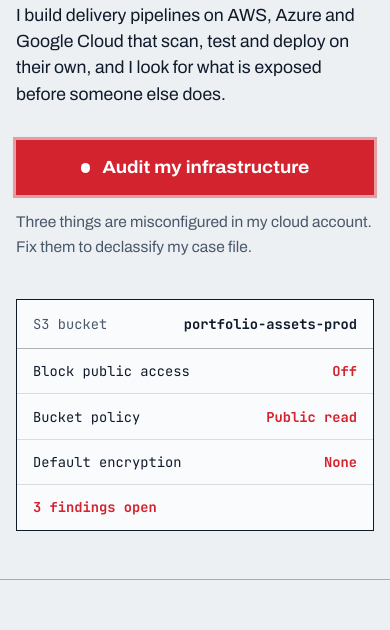
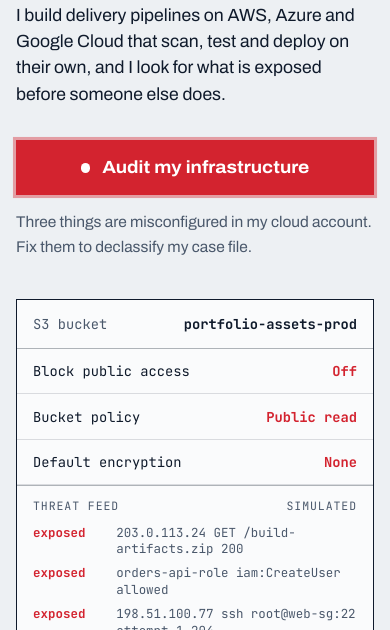
Before and after one commit to malikabdulhayee/portfolio, a website: page site/index.html in a window 390 px wide. Shown: the part 214-844 px from the top of the page. Drawn offline with Linux system fonts and the light colour scheme.

Commit message:
Secure re-skin and threat feed

```diff
--- a/scripts/check-site.js
+++ b/scripts/check-site.js
@@ -66,6 +66,12 @@ scenarios.forEach((s) => {
   if (!new RegExp('data-case="' + s.id + '"').test(html)) fail(s.id + ': no case-file row in index.html');
 });
 if (scenarios.filter((s) => !s.bonus).length < 3) fail('need at least 3 core scenarios');
+scenarios.filter((s) => !s.bonus).forEach((s) => {
+  if (!s.feed || !s.feed.open || !s.feed.fixed) fail(s.id + ': core scenario needs feed.open and feed.fixed (hero threat feed)');
+});
+['teaser-feed', 'teaser-foot', 'hint-caption'].forEach((id) => {
+  if (!ids.has(id)) fail('missing #' + id + ' (the hero card and hint text the game updates)');
+});
 
 // 8. Security header file must agree with the page
 const headers = fs.readFileSync(path.join(__dirname, '..', 'customHttp.yml'), 'utf8');
--- a/site/css/styles.css
+++ b/site/css/styles.css
@@ -34,6 +34,7 @@
   --signal: #d3232f;
   --signal-dark: #a81822;
   --ok: #0b7a4b;
+  --ok-dark: #075c38;
   --focus: #1d5fd1;
 
   --aws: #c47a00;
@@ -178,6 +179,19 @@ html:not(.js) .nav-audit, html:not(.js) .hint { display: none; }
 @keyframes flag { from { color: var(--slate); } to { color: var(--signal); } }
 .teaser-foot { padding: 0.7rem 1rem; color: var(--signal); font-weight: 700; }
 /* the hero card follows the game: fixed settings turn green on the page itself */
+/* when the audit passes, the whole site re-skins from alert red to secure green */
+html.is-secure { --signal: var(--ok); --signal-dark: var(--ok-dark); }
+html.is-secure .hint { animation: none; }
+.feed { border-top: 1px solid var(--rule-strong); padding: 0.7rem 1rem 0.8rem; }
+.feed-head { display: flex; justify-content: space-between; gap: 1rem; color: var(--slate); font-size: 0.72rem; text-transform: uppercase; letter-spacing: 0.08em; }
+.feed-lines { margin-top: 0.55rem; display: grid; gap: 0.45rem; }
+.feed-line { display: flex; gap: 0.6rem; align-items: baseline; font-size: 0.78rem; line-height: 1.35; }
+.feed-mark { flex: none; min-width: 4.6rem; font-weight: 700; }
+.feed-text { color: var(--slate); overflow-wrap: anywhere; }
+.feed-line.is-open .feed-mark { color: #d3232f; }
+.feed-line.is-blocked .feed-mark { color: var(--ok); }
+.feed-line.is-new { animation: blocked 0.9s ease; }
+@keyframes blocked { from { background: rgba(11, 122, 75, 0.22); } to { background: transparent; } }
 .teaser.is-fixed .teaser-rows b { color: var(--ok); animation: none; }
 .teaser.is-clear { border-color: var(--ok); }
 .teaser.is-clear .teaser-foot { color: var(--ok); }
--- a/site/index.html
+++ b/site/index.html
@@ -42,7 +42,7 @@
           <p class="lede">I build delivery pipelines on AWS, Azure and Google Cloud that scan, test and deploy on their own, and I look for what is exposed before someone else does.</p>
           <div class="hint-block">
             <button type="button" class="hint" id="open-audit" data-open-audit>Audit my infrastructure</button>
-            <p class="hint-caption">Three things are misconfigured in my cloud account. Fix them to declassify my case file.</p>
+            <p class="hint-caption" id="hint-caption">Three things are misconfigured in my cloud account. Fix them to declassify my case file.</p>
             <noscript><p class="hint-caption">The audit game needs JavaScript. Everything else on this page works without it.</p></noscript>
           </div>
         </div>
@@ -57,6 +57,10 @@
             <li><span>Bucket policy</span><b data-open="Public read" data-fixed="Private">Public read</b></li>
             <li><span>Default encryption</span><b data-open="None" data-fixed="AES-256">None</b></li>
           </ul>
+          <div class="feed" id="teaser-feed" hidden>
+            <p class="feed-head"><span>Threat feed</span><span>simulated</span></p>
+            <ul class="feed-lines"></ul>
+          </div>
           <div class="teaser-foot" id="teaser-foot">3 findings open</div>
         </div>
       </div>
--- a/site/js/scenarios.js
+++ b/site/js/scenarios.js
@@ -26,6 +26,7 @@
             { k: 'Region', v: 'ap-south-1' }
           ]
         },
+        feed: { open: '203.0.113.24 GET /build-artifacts.zip 200', fixed: '203.0.113.24 GET /build-artifacts.zip 403' },
         prompt: 'This bucket stores build artifacts, and anyone with the URL can read them. Which fix closes the exposure?',
         options: [
           { text: 'Turn on Block Public Access and default encryption', correct: true },
@@ -60,6 +61,7 @@
             { k: 'Permission boundary', v: 'None', bad: true }
           ]
         },
+        feed: { open: 'orders-api-role iam:CreateUser allowed', fixed: 'orders-api-role iam:CreateUser denied' },
         prompt: 'A small API function runs with full administrator rights, but it only ever reads from S3 and writes to DynamoDB. What is the right fix?',
         options: [
           { text: 'Replace it with a policy that allows only s3:GetObject and dynamodb:PutItem on this API’s own resources', correct: true },
@@ -94,6 +96,7 @@
             { k: 'Key pair', v: 'Shared by the whole team', bad: true }
           ]
         },
+        feed: { open: '198.51.100.77 ssh root@web-sg:22 attempt 1,204', fixed: '198.51.100.77 ssh web-sg:22 no route' },
         prompt: 'SSH is open to the entire internet. Which fix removes the risk instead of reducing it?',
         options: [
           { text: 'Delete the open SSH rule and connect through Session Manager', correct: true },
--- a/site/js/ui.js
+++ b/site/js/ui.js
@@ -27,6 +27,15 @@
   var run = null;
   var openedAt = null;
   var tick = null;
+
+  /* page texts that change when the audit passes (restored by Play again) */
+  var hintBtn = document.getElementById('open-audit');
+  var hintCap = document.getElementById('hint-caption');
+  var HINT_OPEN = hintBtn ? hintBtn.textContent : '';
+  var CAP_OPEN = hintCap ? hintCap.textContent : '';
+  var HINT_DONE = 'Audit passed. Run it again';
+  var CAP_DONE = 'Every finding is fixed and my case file is open. Scroll down to read it, or run the audit again.';
+  var lastFeed = {};
 
   /* ---------- storage (always optional) ---------- */
   function load() {
@@ -124,6 +133,32 @@
     if (foot) foot.textContent = open === 0 ? 'All findings fixed. Audit passed.' : open + (open === 1 ? ' finding open' : ' findings open');
     card.classList.toggle('is-fixed', fixed);
     card.classList.toggle('is-clear', open === 0);
+    renderFeed();
+
+    /* the whole page re-skins from alert red to secure green */
+    document.documentElement.classList.toggle('is-secure', open === 0);
+    if (hintBtn) hintBtn.textContent = open === 0 ? HINT_DONE : HINT_OPEN;
+    if (hintCap) hintCap.textContent = open === 0 ? CAP_DONE : CAP_OPEN;
+  }
+
+  /* simulated threat feed: each line flips from exposed to blocked when its finding is fixed */
+  function renderFeed() {
+    var box = document.getElementById('teaser-feed');
+    if (!box) return;
+    var list = box.querySelector('.feed-lines');
+    var lines = [];
+    SC.forEach(function (sc) {
+      if (sc.bonus || !sc.feed) return;
+      var done = !!(run.results[sc.id] && run.results[sc.id].solved);
+      var changed = lastFeed[sc.id] === 'open' && done;
+      lastFeed[sc.id] = done ? 'blocked' : 'open';
+      lines.push(h('li', { class: 'feed-line ' + (done ? 'is-blocked' : 'is-open') + (changed ? ' is-new' : '') }, [
+        h('span', { class: 'feed-mark', text: done ? 'blocked' : 'exposed' }),
+        h('span', { class: 'feed-text', text: done ? sc.feed.fixed : sc.feed.open })
+      ]));
+    });
+    list.replaceChildren.apply(list, lines);
+    box.hidden = lines.length === 0;
   }
 
   /* ---------- header ---------- */
```
Also changed, not shown: docs/submission-post.md (+4 -2 lines), tests/e2e.js (+6 -0 lines), README.md.
